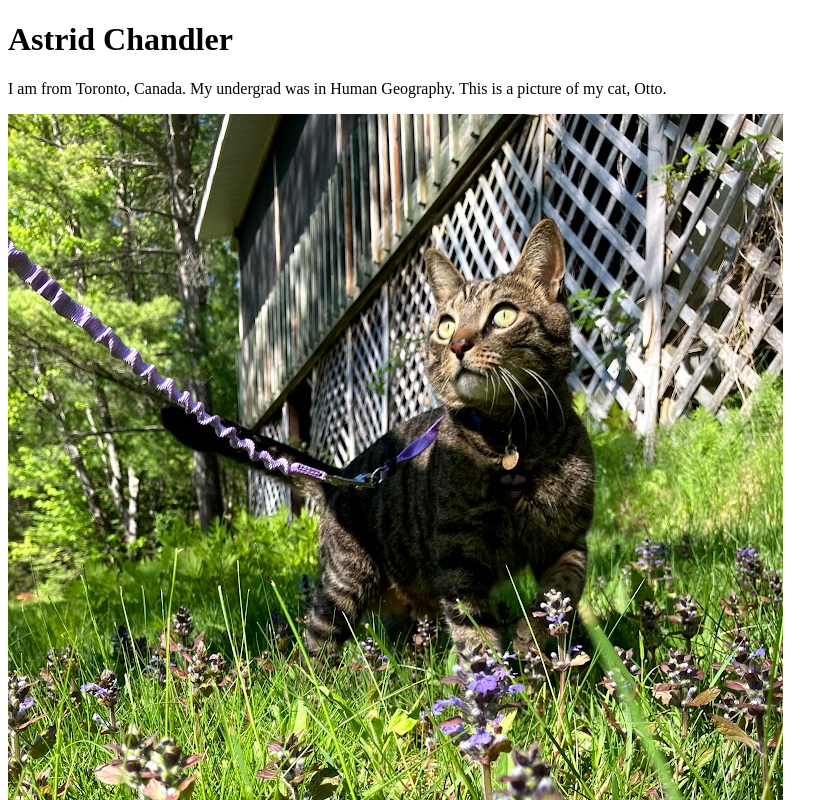
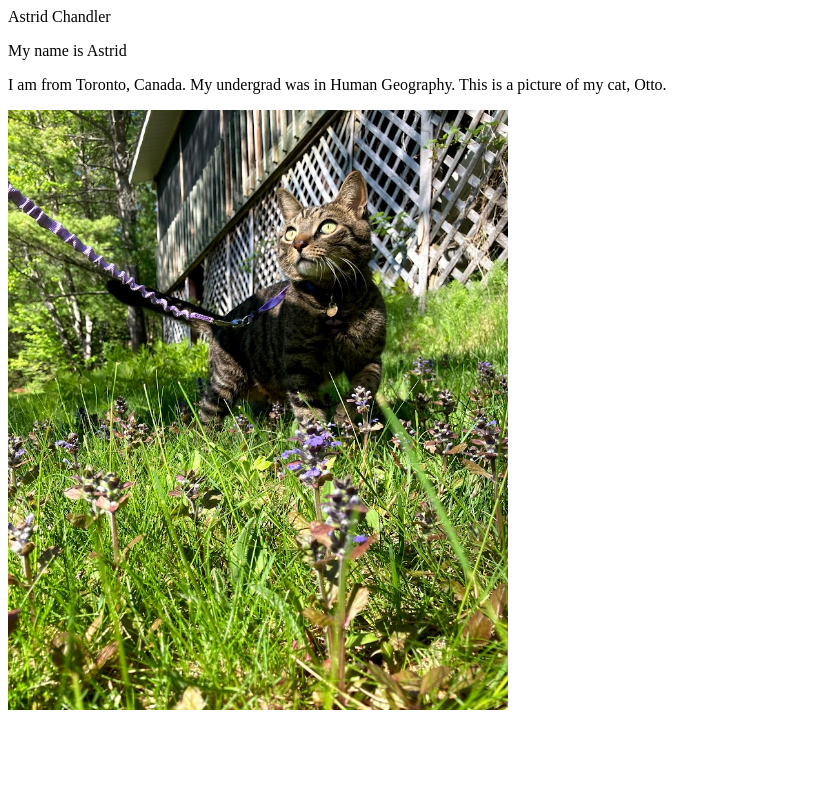
Before and after one commit to Vriesea/INST0018_23-24_uczca04, a plain HTML site: page index.html in a window 1280 px wide. Shown: the top 800 px of the page, without its empty margins (0-838 px from the left). Drawn offline with Linux system fonts and the light colour scheme.

Commit message:
Update index.html

```diff
--- a/index.html
+++ b/index.html
@@ -4,8 +4,9 @@
  <title>Astrid Chandler</title>
 </head>
 <body>
- <h1>Astrid Chandler</h1>
+ <h1p>Astrid Chandler</h1>
+ <p> My name is Astrid</p>
  <p> I am from Toronto, Canada. My undergrad was in Human Geography. This is a picture of my cat, Otto. </p>
- <img src="Otto.jpg">
+ <img src="Otto.jpg"width="500" height="600">
 </body>
 </html>
```
